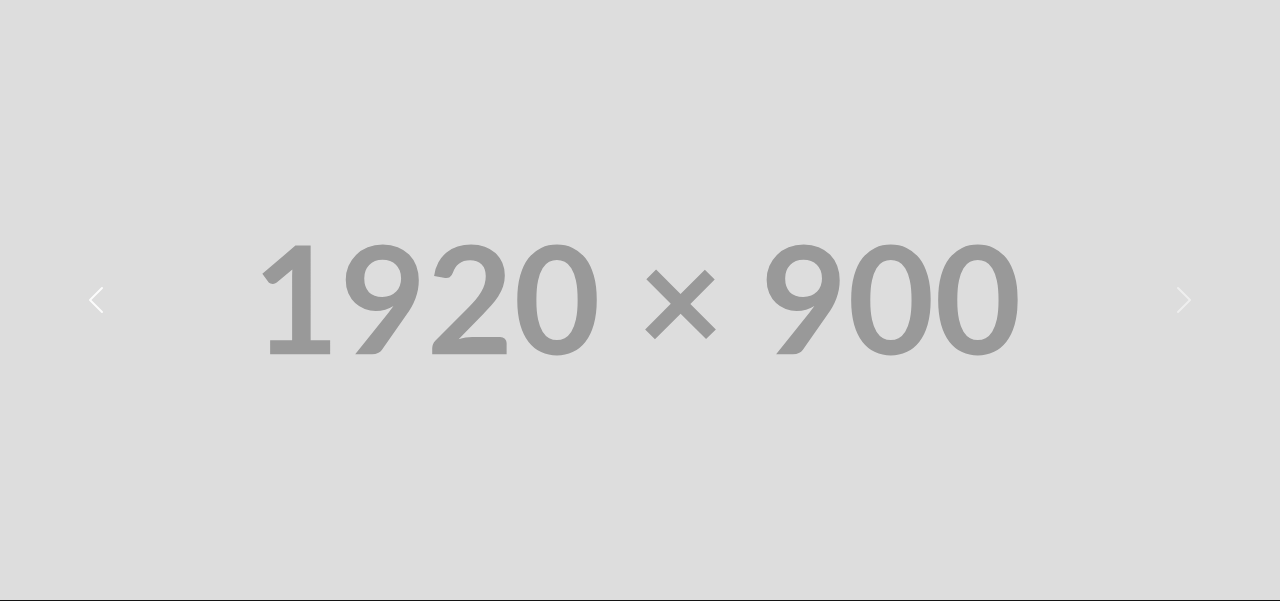
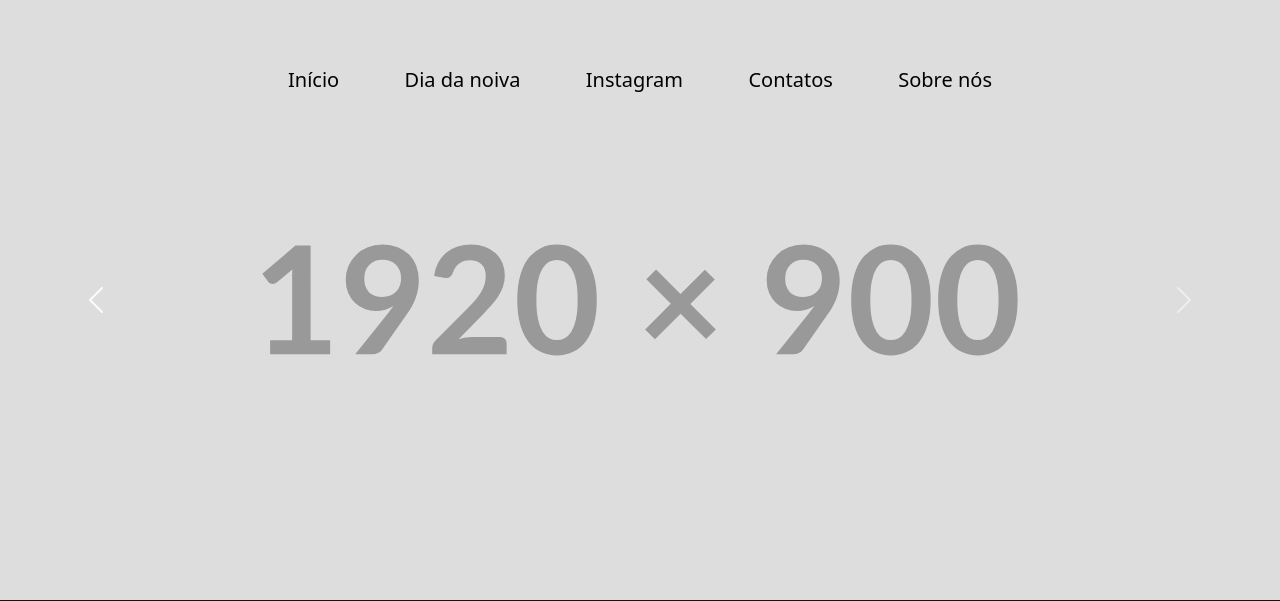
Before and after one commit to GuiiBranco/TCC-Tatinha-s-Beauty-Shop, a PHP site: page / in a window 1280 px wide. Shown: the top 601 px of the page. Run offline with PHP 8.4, Linux system fonts and the light colour scheme.

Commit message:
Commit para reorganizar

```diff
--- a/index.html
+++ b/index.html
@@ -16,6 +16,16 @@
     <title>Tatinha´s Beauty Shop</title>
 </head>
 <body>
+    <section id="header">
+        <div>
+            <a href="#">Início</a>
+            <a href="#">Dia da noiva</a>
+            <a href="#">Instagram</a>
+            <a href="#">Contatos</a>
+            <a href="#">Sobre nós</a>
+        </div>
+    </section>
+
     <section id="slideshow">
         <div id="carouselExampleAutoplaying" class="carousel slide" data-bs-ride="carousel">
             <div class="carousel-inner">
@@ -45,13 +55,13 @@
             <div class="port">
                 <img src="public/img/Placeholder1.png" class="port-img">
                 <img src="public/img/Placeholder2.png" class="port-img">
-                <img src="https://i.pinimg.com/550x/71/75/cf/7175cf08b5e6fd567def64c0bfa3a724.jpg" style="height: 230px;" class="port-img">
+                <img src="public/img/Group 9.png" class="port-img">
                 <img src="public/img/Placeholder4.png" class="port-img">
             </div>
             <div class="port">
                 <img src="public/img/Placeholder5.png" class="port-img">
                 <img src="public/img/Placeholder6.png" class="port-img">
-                <img src="public/img/Placeholder7.png" class="port-img">
+                <img src="public/img/Group 10.png" class="port-img">
                 <img src="public/img/Placeholder8.png" class="port-img">
             </div>
             <a href="https://www.instagram.com/tatinhas_beauty_shop/" target="_blank" id="instagramLink">
@@ -61,7 +71,7 @@
     </section>
 
     <section id="anuncios">
-        <img src="public/img/propaganda.svg">
+        <img src="public/img/1920x500.svg">
     </section>
 
     <section id="fotosSalao">
--- a/public/CSS/style.css
+++ b/public/CSS/style.css
@@ -3,6 +3,36 @@
     margin: 0;
     box-sizing: border-box;
 }
+
+body{
+    display: flex;
+    flex-direction: column;
+}
+
+/* Header */
+#header{
+    width: 100%;
+    height: 10rem;
+    display: flex;
+    position: absolute;
+    z-index: 1;
+}
+
+#header div{
+    height: 100%;
+    width: 55%;
+    margin: auto;
+    display: flex;
+    align-items: center;
+    justify-content: space-between;
+}
+
+#header div a{
+    text-decoration: none;
+    color: black;
+    font-size: 20px;
+}
+/* Fim Header */
 
 /* Portfolio de imagens */
 #portfolio{
@@ -28,11 +58,20 @@
 
 #portfolio #contorno .port{
     height: 17rem;
-    width: 70rem;
+    width: 70%;
     display: flex;
     justify-content: center;
     align-items: center;
     gap: 3rem;
+}
+
+.port-img{
+    filter: grayscale(100%);
+    transition: 0.5s;
+}
+
+.port-img:hover{
+    filter: grayscale(0%);
 }
 
 #instagramLink{
@@ -47,12 +86,11 @@
 #anuncios{
     background-color: rgb(255, 213, 213);
     width: 100%;
-    height: 20rem;
-    /* text-align: center; */
+    text-align: center;
 }
 
 #anuncios img{
-    height: 100%;
+    max-width: 100%;
 }
 /* Fim área de anúncios */
 
```
Also changed, not shown: public/img/1920x500.svg (added), public/img/Group 10.png (added), public/img/Group 9.png (added), 1 other file.
